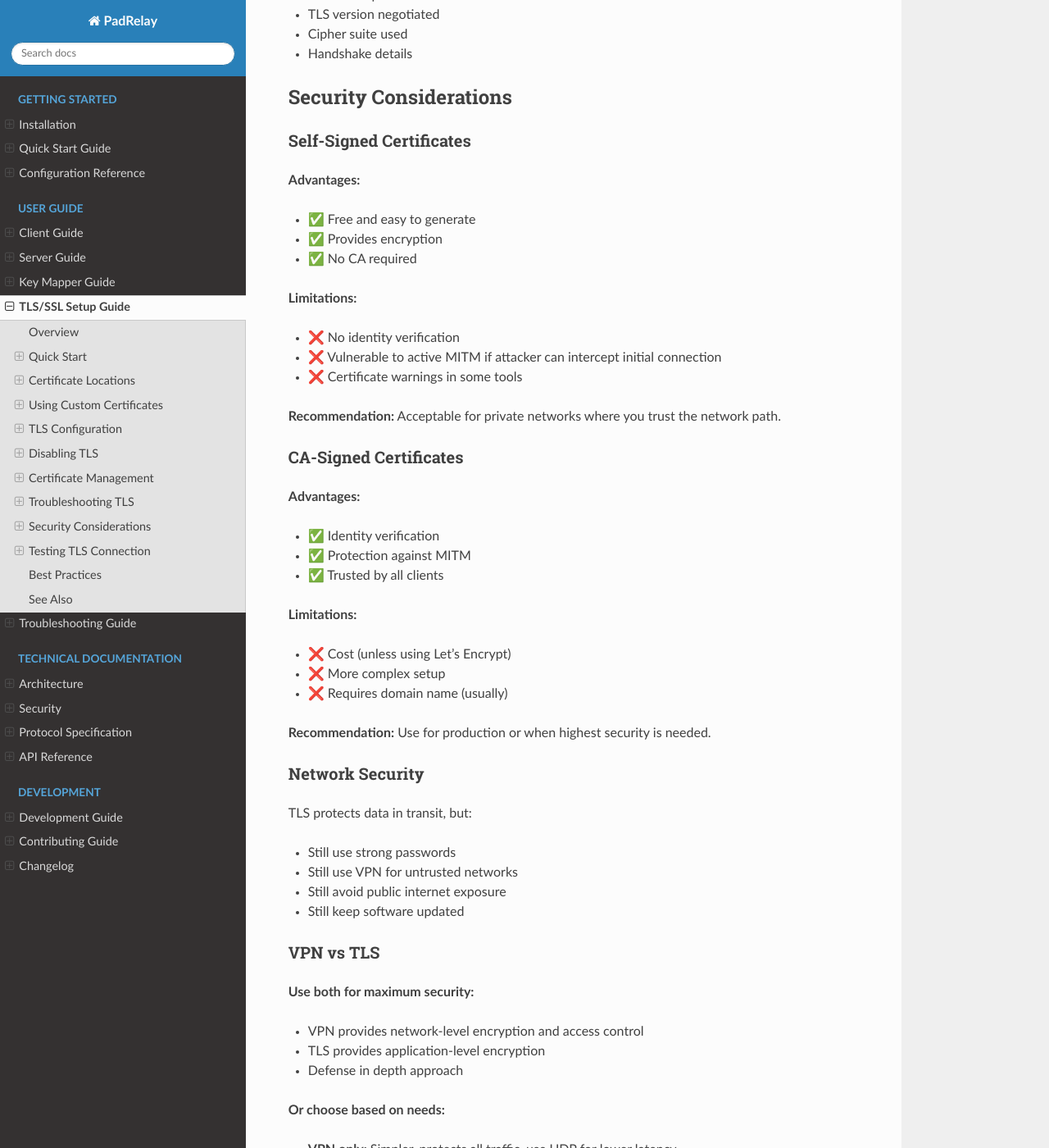
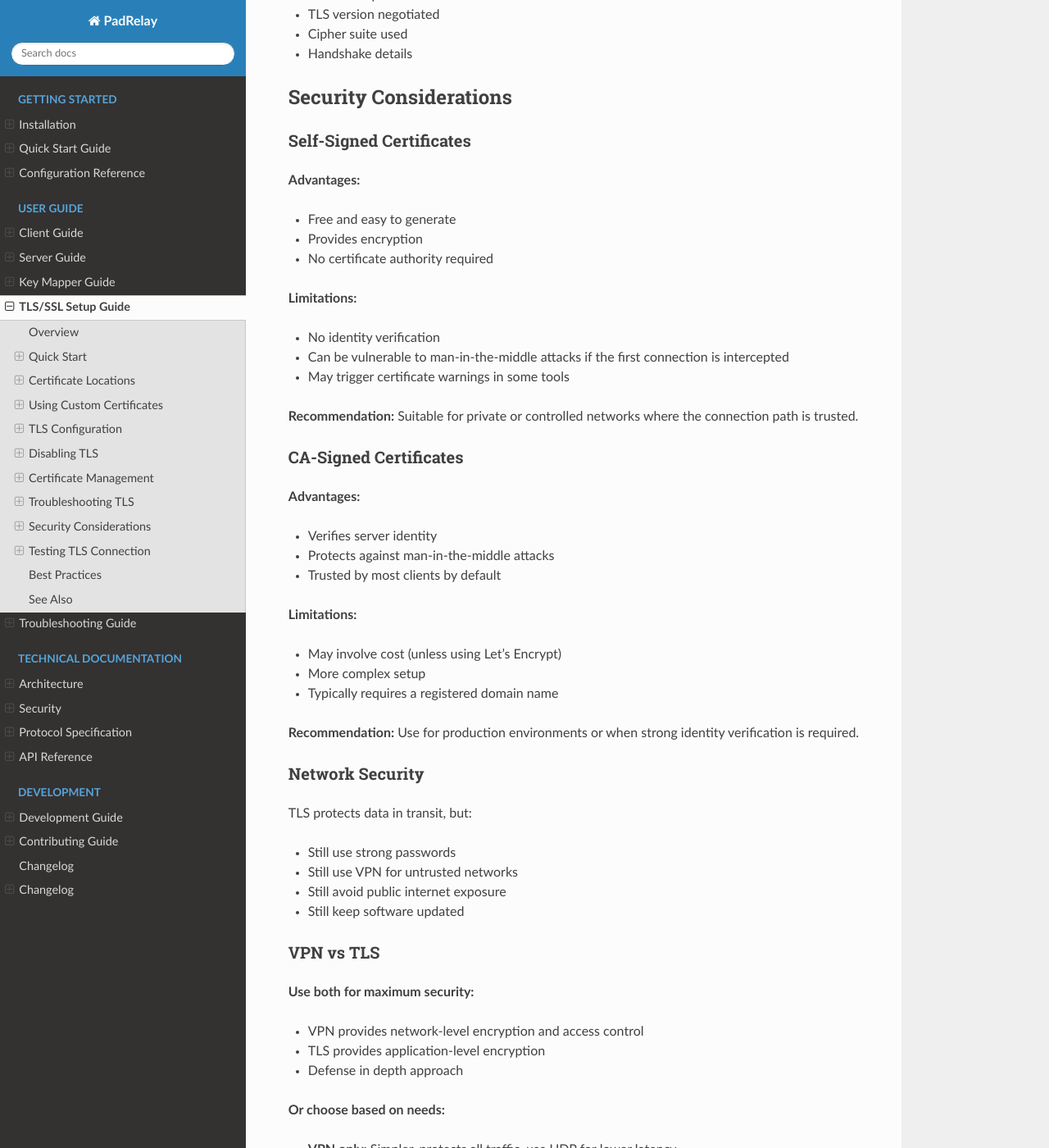
Before and after one commit to ssh-den/PadRelay, a Sphinx documentation site: the page built from docs/user_guide/tls_setup.rst, in a window 1280 px wide and 1400 px high, scrolled down 7256 px. Shown: the whole window at 82% size. Built offline with Sphinx 7.4.7 and the Read the Docs theme 3.1.0, drawn with Linux system fonts in a browser that asks for light colours.

```diff
--- a/docs/conf.py
+++ b/docs/conf.py
@@ -28,10 +28,17 @@ extensions = [
     'sphinx.ext.coverage',
     'sphinx.ext.githubpages',
     'sphinx_rtd_theme',
+    'm2r2',
 ]
 
 templates_path = ['_templates']
 exclude_patterns = ['_build', 'Thumbs.db', '.DS_Store']
+
+# Support for Markdown files via m2r2
+source_suffix = {
+    '.rst': 'restructuredtext',
+    '.md': 'markdown',
+}
 
 # -- Options for HTML output -------------------------------------------------
 # https://www.sphinx-doc.org/en/master/usage/configuration.html#options-for-html-output
--- a/docs/requirements.txt
+++ b/docs/requirements.txt
@@ -2,6 +2,7 @@
 sphinx>=5.0.0
 sphinx_rtd_theme>=1.0.0
 sphinx-autodoc-typehints>=1.19.0
+m2r2>=0.3.0
 
 # Project dependencies (needed for autodoc)
 pygame>=2.0.0
--- a/docs/user_guide/tls_setup.rst
+++ b/docs/user_guide/tls_setup.rst
@@ -358,38 +358,40 @@ Security Considerations
 -----------------------
 
 Self-Signed Certificates
-~~~~~~~~~~~~~~~~~~~~~~~~~
+~~~~~~~~~~~~~~~~~~~~~~~~
 
 **Advantages:**
 
-* ✅ Free and easy to generate
-* ✅ Provides encryption
-* ✅ No CA required
+* Free and easy to generate
+* Provides encryption
+* No certificate authority required
 
 **Limitations:**
 
-* ❌ No identity verification
-* ❌ Vulnerable to active MITM if attacker can intercept initial connection
-* ❌ Certificate warnings in some tools
+* No identity verification
+* Can be vulnerable to man-in-the-middle attacks if the first connection is intercepted
+* May trigger certificate warnings in some tools
 
-**Recommendation:** Acceptable for private networks where you trust the network path.
+**Recommendation:**
+Suitable for private or controlled networks where the connection path is trusted.
 
 CA-Signed Certificates
 ~~~~~~~~~~~~~~~~~~~~~~
 
 **Advantages:**
 
-* ✅ Identity verification
-* ✅ Protection against MITM
-* ✅ Trusted by all clients
+* Verifies server identity
+* Protects against man-in-the-middle attacks
+* Trusted by most clients by default
 
 **Limitations:**
 
-* ❌ Cost (unless using Let's Encrypt)
-* ❌ More complex setup
-* ❌ Requires domain name (usually)
+* May involve cost (unless using Let's Encrypt)
+* More complex setup
+* Typically requires a registered domain name
 
-**Recommendation:** Use for production or when highest security is needed.
+**Recommendation:**
+Use for production environments or when strong identity verification is required.
 
 Network Security
 ~~~~~~~~~~~~~~~~
```
Also changed, not shown: docs/changelog.rst (+1 -147 lines), docs/security.rst (+1 -15 lines), docs/user_guide/client.rst (+17 -11 lines).
